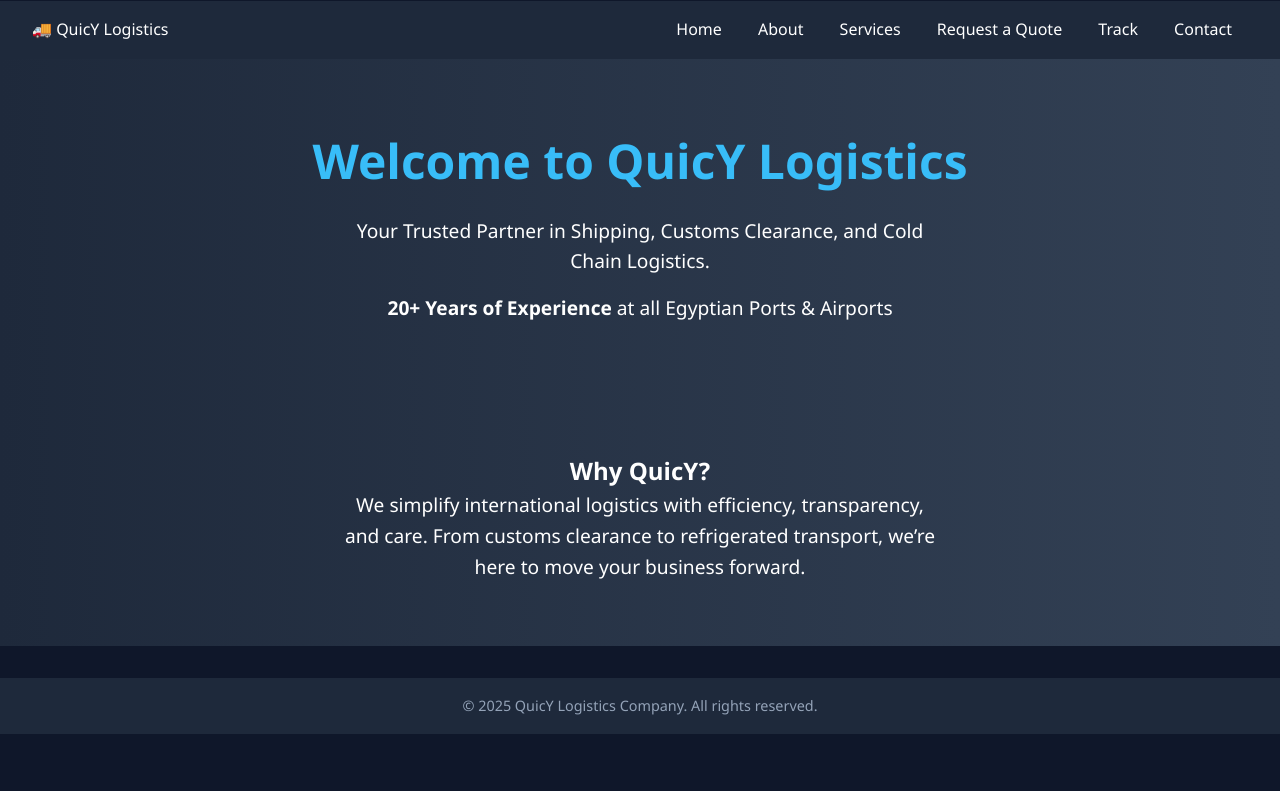
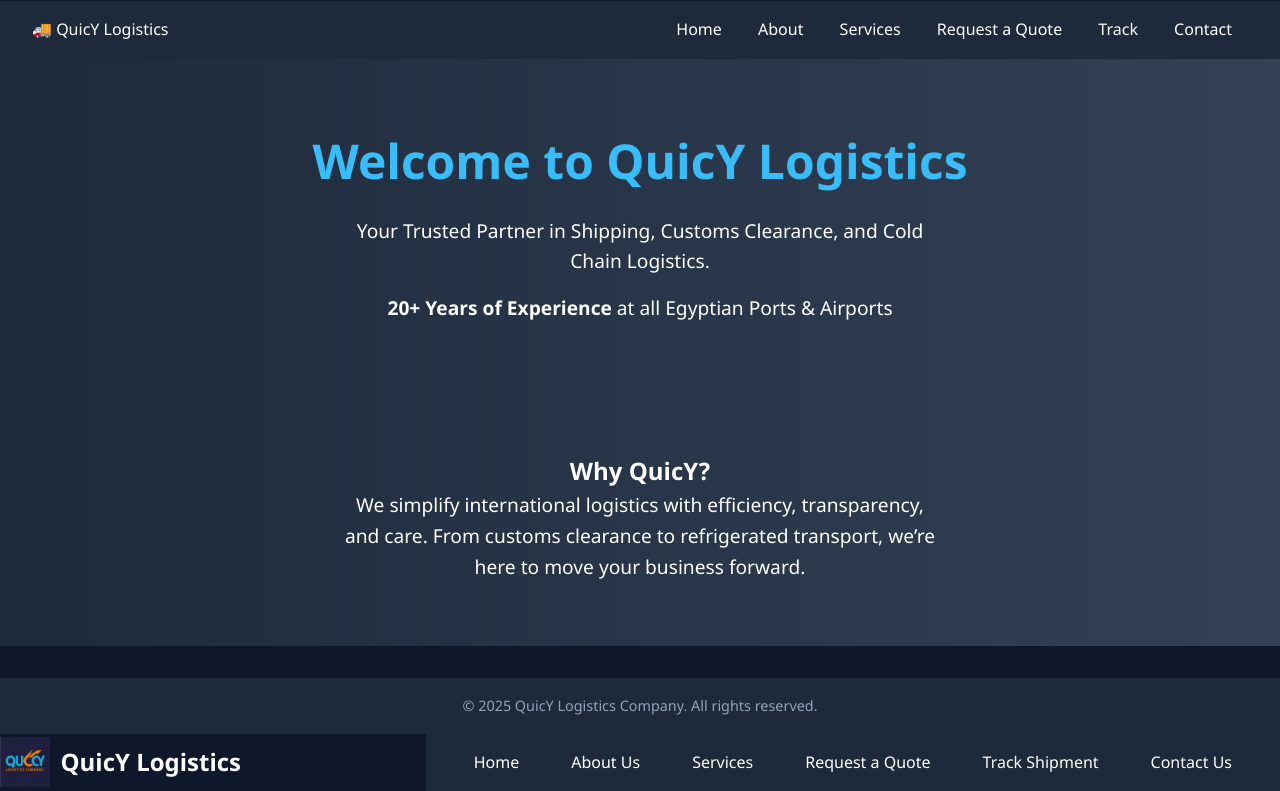
Before and after one commit to quicy-sit/quicy-logistics-site, a plain HTML site: page index.html in a window 1280 px wide. Shown: the part 412-1203 px from the top of the page. Before the commit the page ends 1146 px from the top, so only its background shows below. Drawn offline with Linux system fonts and the light colour scheme.

Commit message:
إضافة اللوجو في الهيدر

```diff
--- a/index.html
+++ b/index.html
@@ -83,3 +83,21 @@ git push
 
 </body>
 </html>
+<header class="header">
+  <div class="container" style="display: flex; align-items: center; justify-content: space-between;">
+    <div class="logo" style="display: flex; align-items: center;">
+      <img src="images/logo.png" alt="QuicY Logo" style="height: 50px; margin-right: 10px;">
+      <h1 style="color: white; font-size: 24px;">QuicY Logistics</h1>
+    </div>
+    <nav>
+      <ul style="display: flex; gap: 20px; list-style: none; margin: 0; padding: 0;">
+        <li><a href="index.html">Home</a></li>
+        <li><a href="about.html">About Us</a></li>
+        <li><a href="services.html">Services</a></li>
+        <li><a href="quote.html">Request a Quote</a></li>
+        <li><a href="track.html">Track Shipment</a></li>
+        <li><a href="contact.html">Contact Us</a></li>
+      </ul>
+    </nav>
+  </div>
+</header>
```
Also changed, not shown: images/logo.png (renamed from images/WhatsApp Image 2025-06-09 at 23.12.25_4cd12958.jpg1.jpg).
